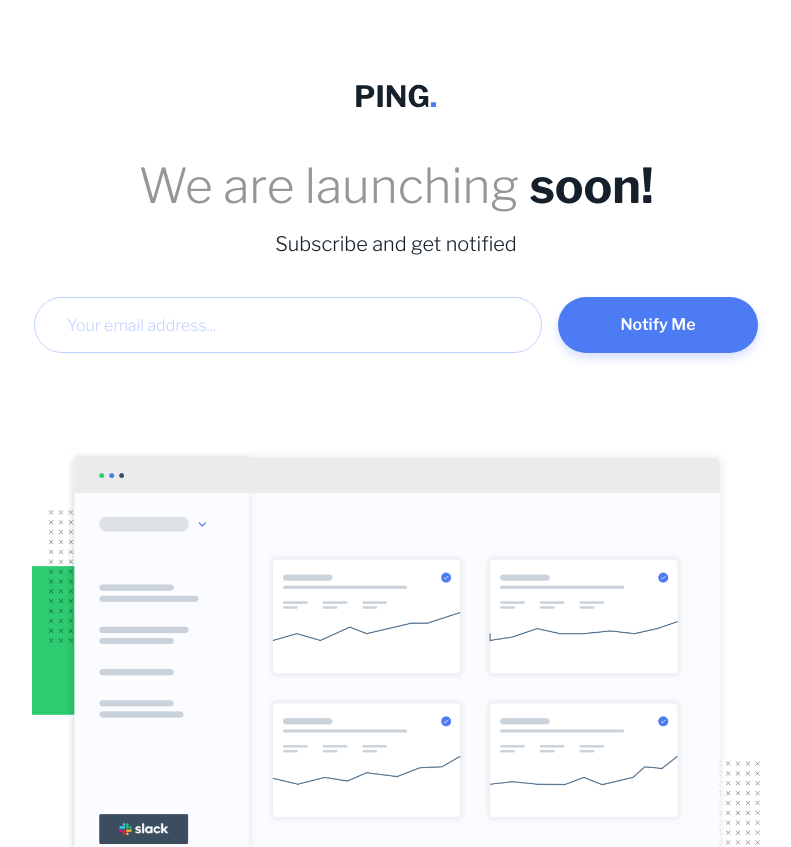
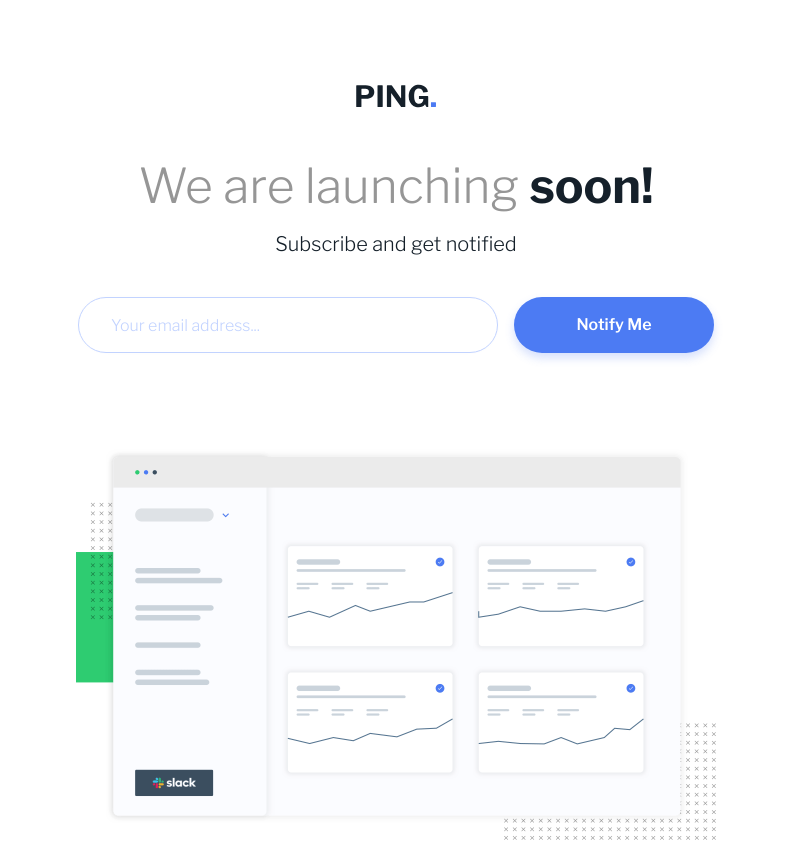
Before and after one commit to g-akca/ping-coming-soon-page, a React (Vite) app: page / in a window 1280 px wide. Shown: the top 847 px of the page, without its empty margins (244-1035 px from the left). Built offline with nearby package versions, Linux system fonts and the light colour scheme.

Commit message:
Change max MainSection width

```diff
--- a/src/components/MainSection.jsx
+++ b/src/components/MainSection.jsx
@@ -3,7 +3,7 @@ import logoImg from "/images/logo.svg";
 
 function MainSection() {
   return (
-    <main className="flex flex-col gap-18 tablet:gap-24 max-w-182">
+    <main className="flex flex-col gap-18 tablet:gap-24 max-w-160">
       <div className="px-4.5 tablet:px-0.5 flex flex-col gap-10">
         <div className="flex flex-col gap-10 tablet:gap-12 items-center">
           <img src={logoImg} alt="Logo image" className="h-4 tablet:h-6" />
```
